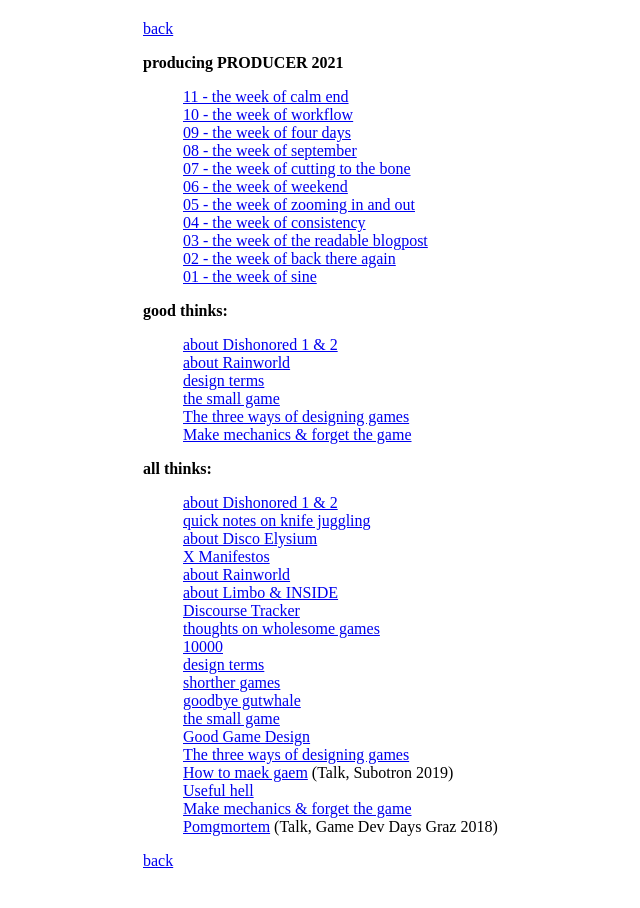
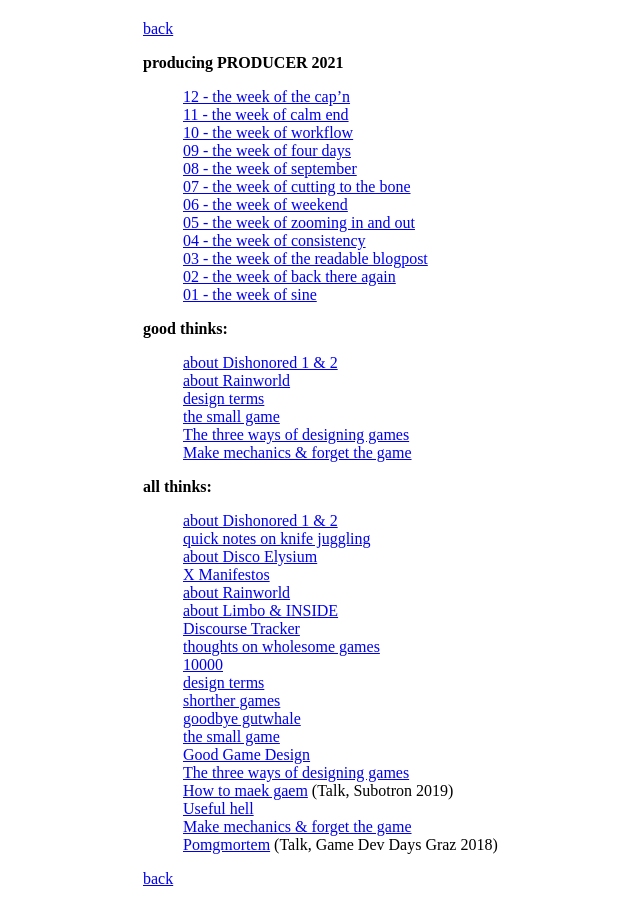
Before and after one commit to stuffedwombat/stuffedwombat.github.io, a Jekyll site: the page built from thinking.md, in a window 1280 px wide. Shown: the whole page, without its empty margins (181-821 px from the left). Built offline with Jekyll 4.4.1, drawn with Linux system fonts in a browser that asks for light colours; our own code applies the rules of GitHub Pages for plain Markdown files; comment, search, counter and statistics services are not loaded.

Commit message:
Update thinking.md

```diff
--- a/thinking.md
+++ b/thinking.md
@@ -1,6 +1,7 @@
 [back](index)
 
 **producing PRODUCER 2021**
+- [12 - the week of the cap'n](producering_12)
 - [11 - the week of calm end](producering_11)
 - [10 - the week of workflow](producering_10)
 - [09 - the week of four days](producering_09)
```
